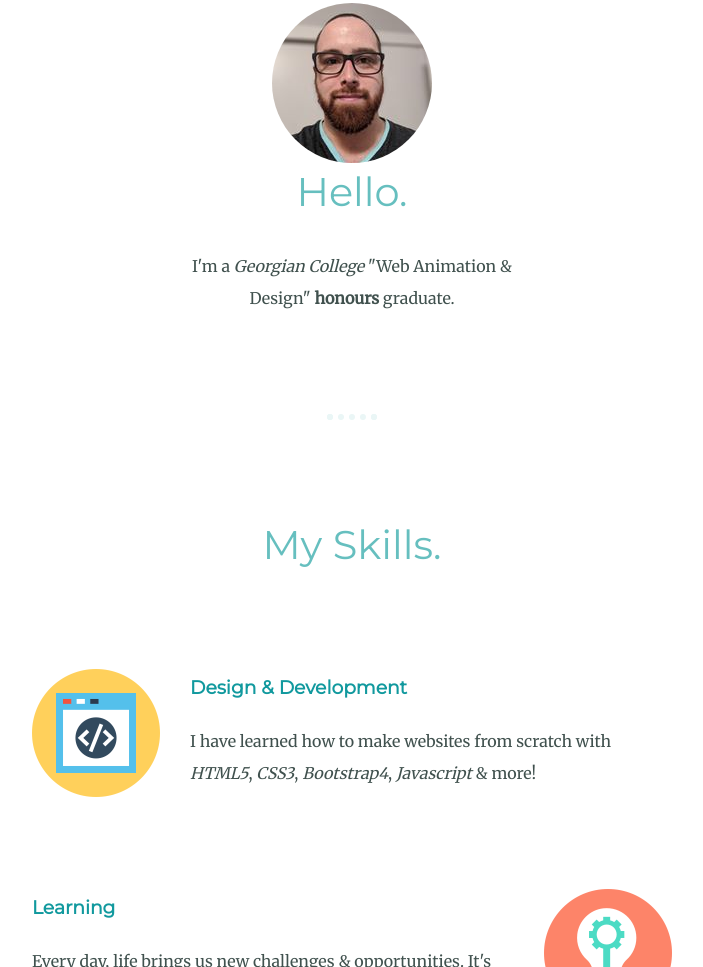
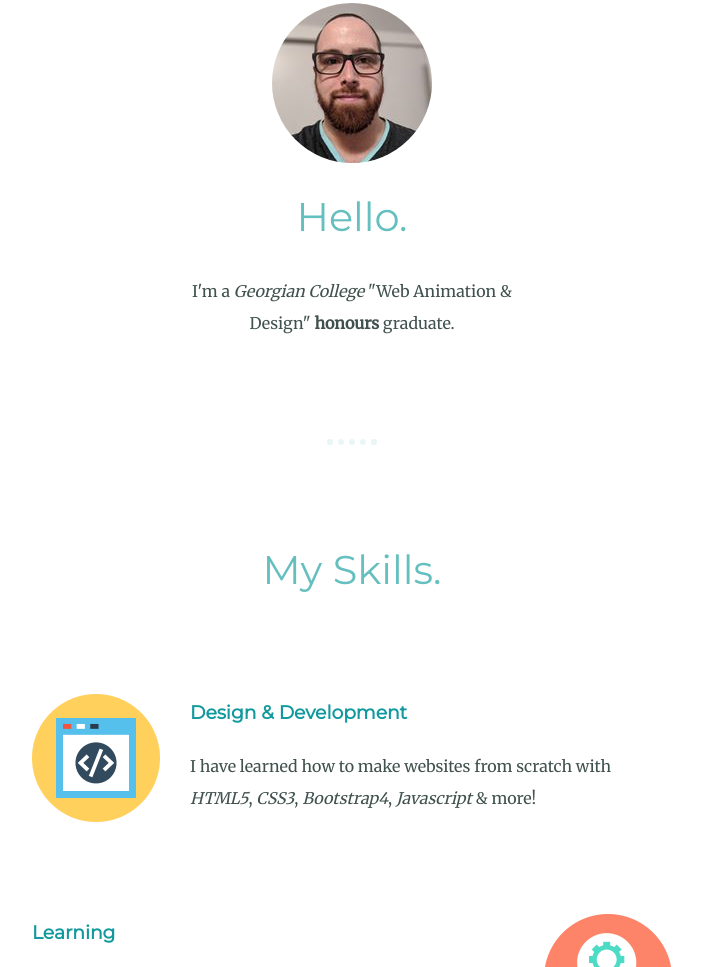
Before and after one commit to jasgagne/personal-site, a plain HTML site: page index.html in a window 1280 px wide. Shown: the part 835-1802 px from the top of the page, without its empty margins (288-991 px from the left). Drawn offline with Linux system fonts and the light colour scheme.

Commit message:
changed greeting class in css

```diff
--- a/css/styles.css
+++ b/css/styles.css
@@ -52,10 +52,11 @@ hr {
 
 .profile-img {
   border-radius: 100%;
+
 }
 
 .greeting {
-  margin-top: 0;
+  margin-top: 25px;
 }
 
 .intro {
```
